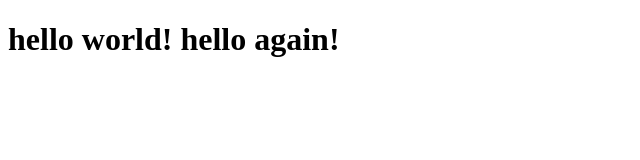
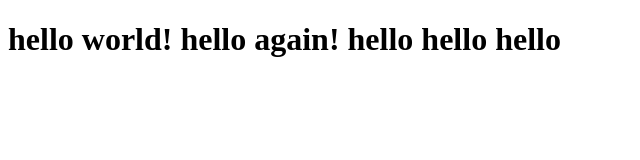
Before and after one commit to bhairavee23/gitexample, a plain HTML site: page hello.html in a window 1280 px wide. Shown: the whole page, without its empty margins (0-640 px from the left). Drawn offline with Linux system fonts and the light colour scheme.

Commit message:
Update hello.html

```diff
--- a/hello.html
+++ b/hello.html
@@ -4,6 +4,6 @@
     <title>example page</title>
   </head>
   <body>
-    <h1>hello world! hello again!</h1>
+    <h1>hello world! hello again! hello hello hello </h1>
   </body>
 </html>
```
